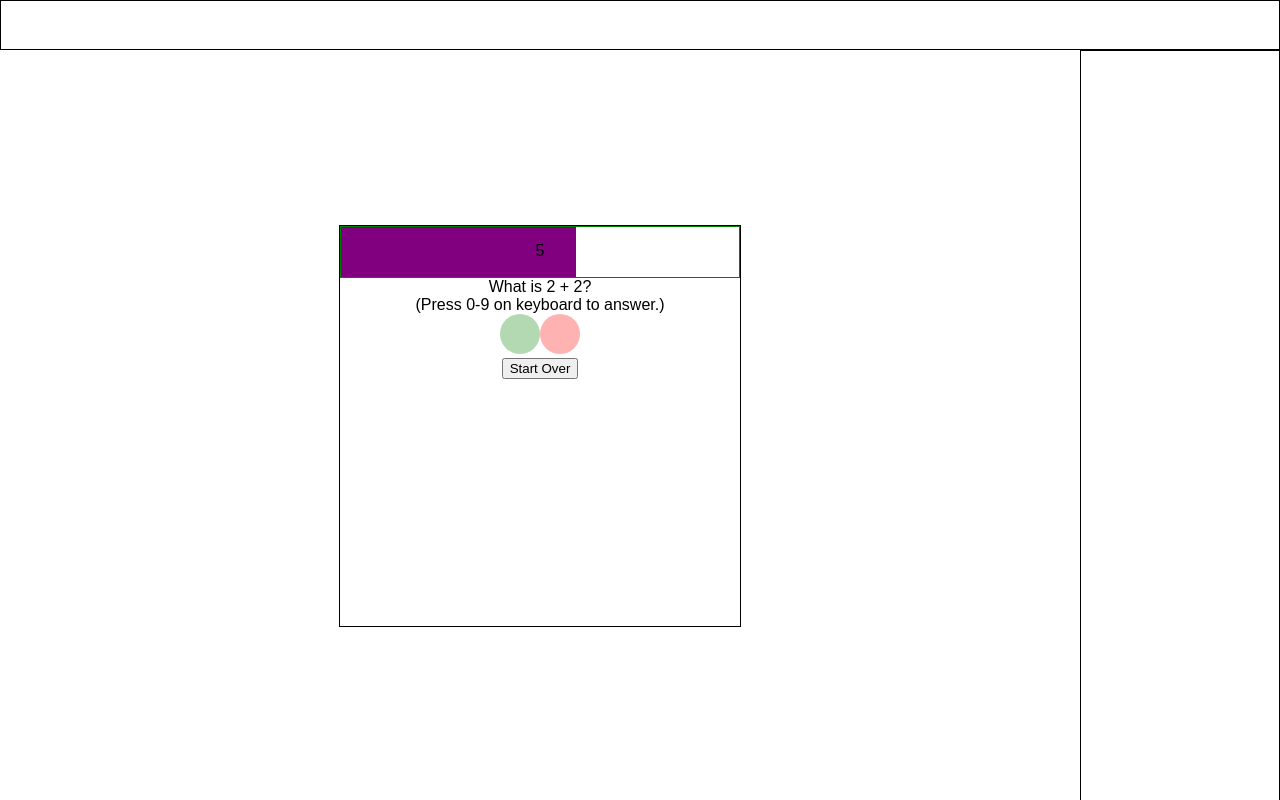
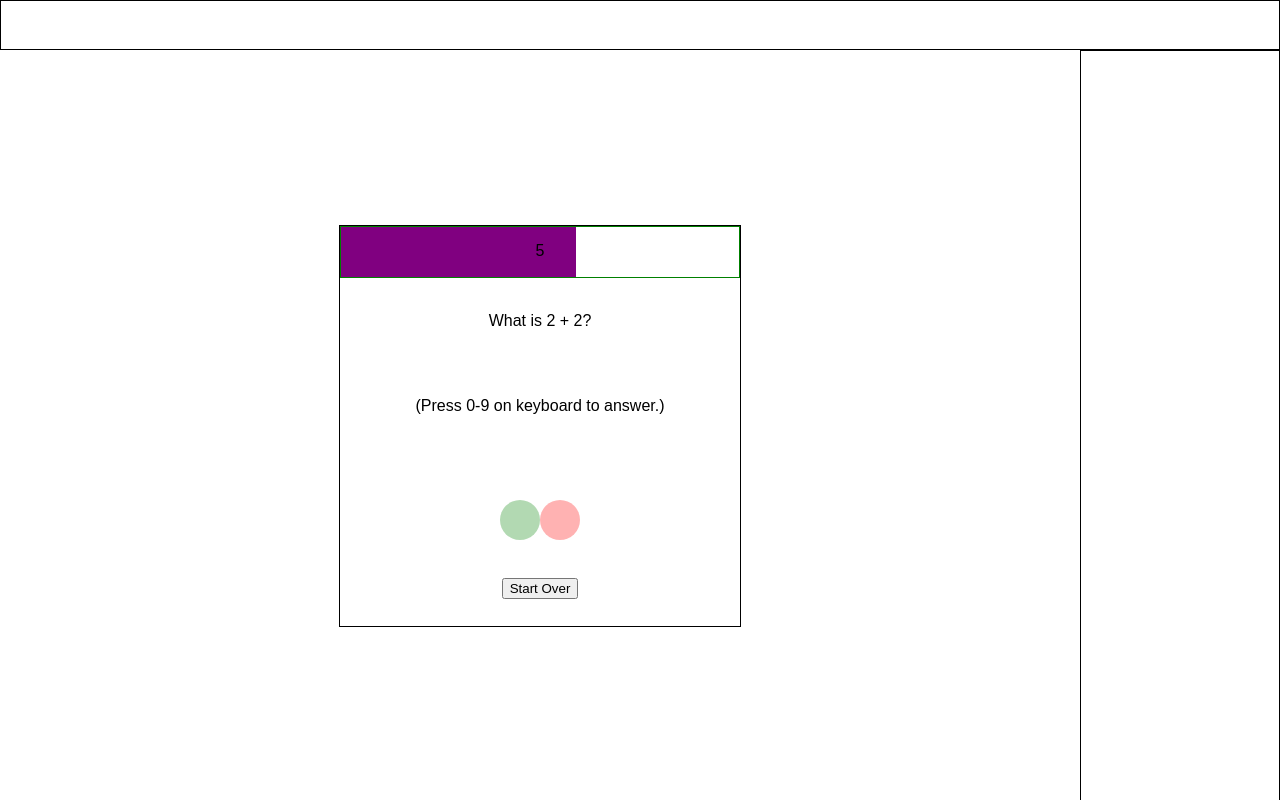
Before and after one commit to chrisperk/ten-for-ten, a React (Create React App) app in the folder client/: page / in a window 1280 px wide. Built offline with nearby package versions, Linux system fonts and the light colour scheme.

Commit message:
styled quiz with flexbox and added points animation

```diff
--- a/client/src/components/Quiz/Quiz.css
+++ b/client/src/components/Quiz/Quiz.css
@@ -2,6 +2,15 @@ main {
     height: 400px;
     border: 1px solid black;
     width: 400px;
+    display: flex;
+    flex-direction: column;
+}
+
+#question {
+    height: 300px;
+    display: flex;
+    flex-direction: column;
+    justify-content: space-around;
 }
 
 #timer {
@@ -48,3 +57,16 @@ main {
 .active {
     opacity: 1;
 }
+
+.points-display {
+    opacity: 0;
+}
+
+.points-display.visible {
+    opacity: 1;
+}
+
+.points-display.active {
+    transition: all 0.5s;
+    transform: translateY(-30px);
+}
--- a/client/src/components/Quiz/Quiz.js
+++ b/client/src/components/Quiz/Quiz.js
@@ -16,6 +16,9 @@ const Quiz = props => {
                 <div id="text">{props.question.text}</div>
                 <div id="directions">{props.question.directions}</div>
                 <div id="result">
+                    <div className={props.question.isUserAnswerCorrect ? 'points-display visible active' : 'points-display'}>
+                        <span className={props.question.isUserAnswerCorrect ? 'active' : ''}>+{props.timeRemaining} points!</span>
+                    </div>
                     <span className={props.question.isUserAnswerCorrect === true ? 'active indicator correct' : 'indicator correct'}></span>
                     <span className={props.question.isUserAnswerCorrect === false ? 'active indicator incorrect' : 'indicator incorrect'}></span>
                 </div>
```
